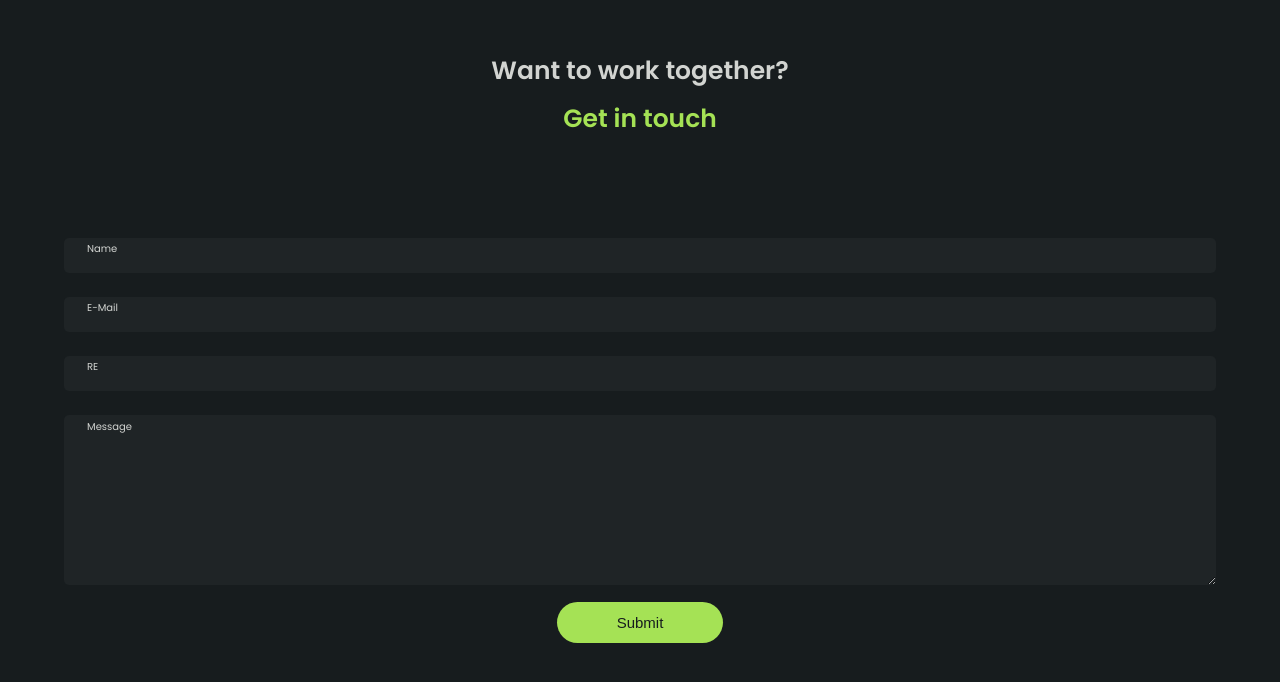
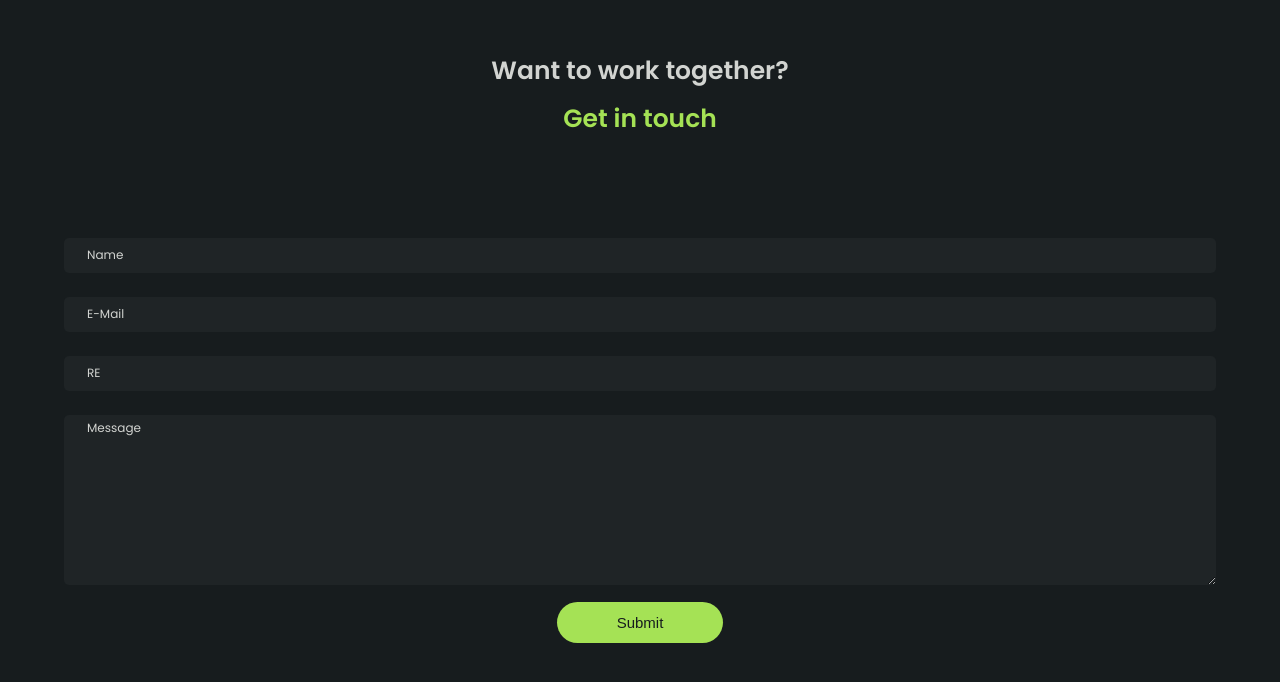
Before and after one commit to DizzlyD/my-Portfolio, a website built with Parcel: page index.html in a window 1280 px wide. Shown: the part 2959-3641 px from the top of the page. Built offline with nearby package versions, Linux system fonts and the light colour scheme.

Commit message:
contact form animation

```diff
--- a/Sass/layouts/_contact.scss
+++ b/Sass/layouts/_contact.scss
@@ -23,11 +23,11 @@
         &--input{
             position: relative;
             .labels{
-                position: absolute;
-                transition: all .5s;
-                top: 25%;
-                left: 2%;
-                background-color: transparent;
+            position: absolute;
+            transition: all .5s;
+            top: 33%;
+            left: 2%;
+            font-size: 1.2rem;
             }
         }
         &--msg{
@@ -36,6 +36,7 @@
             position: absolute;
             top: 8%;
             left: 2%;
+            font-size: 1.2rem;
             }
         }
         &--btn{
@@ -50,14 +51,17 @@
     &:focus{
         border: 1px solid $accent-color;
         }
-    &:focus ~ .labels{
-        top: -10%;
-        transition: all .5s;
-        color: $accent-color;
-        }
     &:focus ~ .label-msg{
         top: -3%;
         transition: all .5s;
         color: $accent-color;
         }
-    }
+}
+
+.inputs:focus ~ .labels,
+    .inputs:not(:placeholder-shown).inputs:not(:focus) ~.labels{
+    top: -10%;
+    transition: all .5s;
+    color: $accent-color;
+    font-size: 1rem;
+}
```
